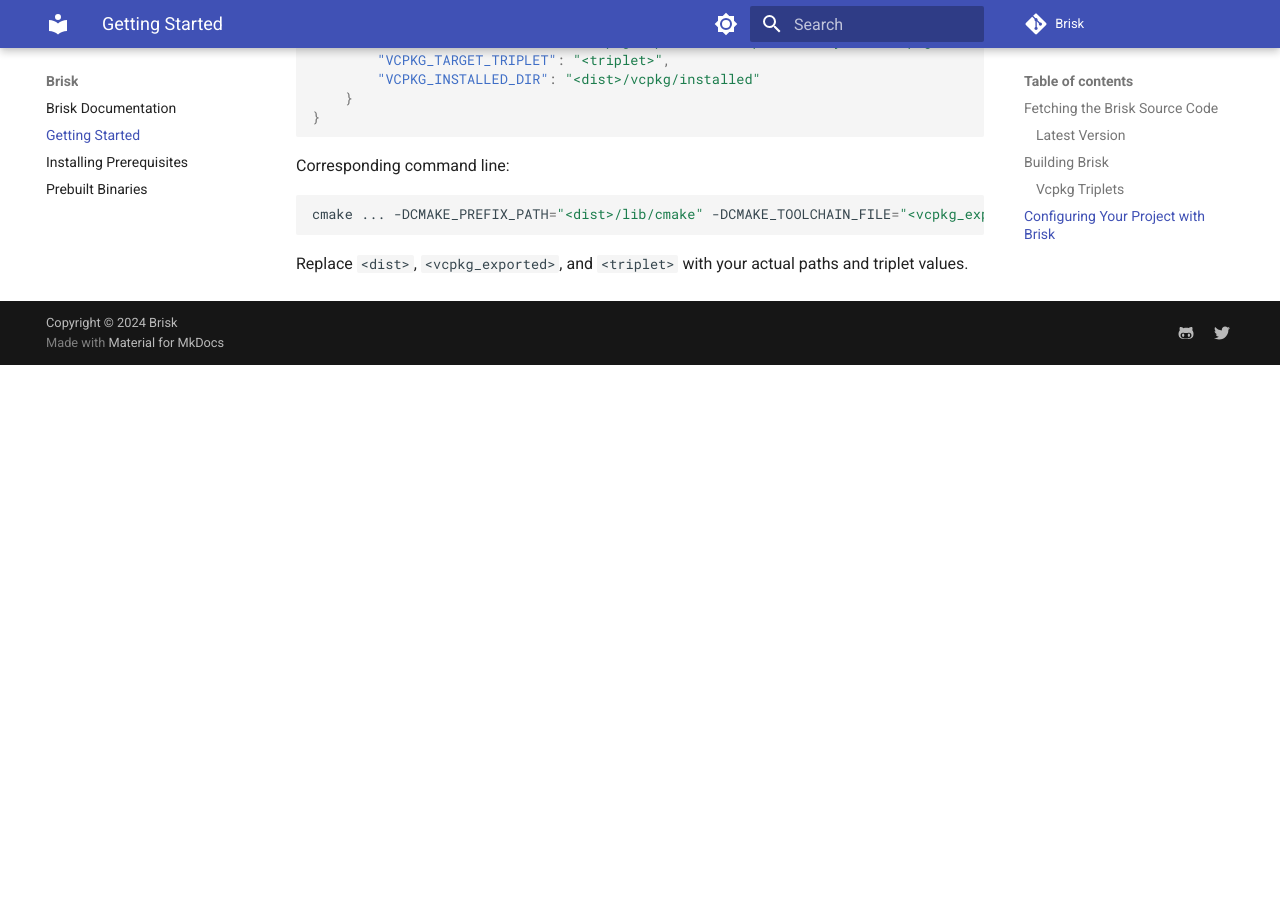
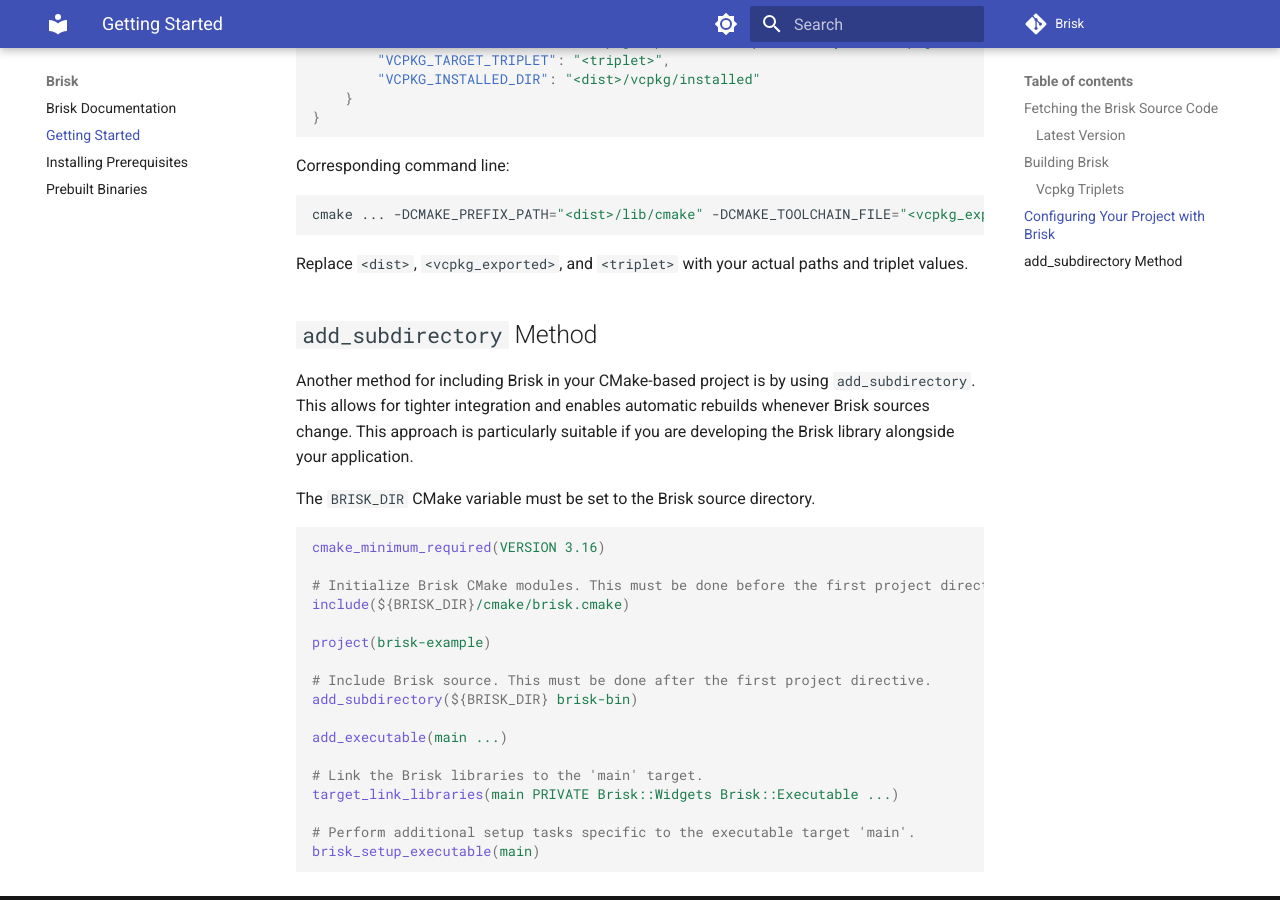
Before and after one commit to dancazarin/brisk, an MkDocs documentation site: the page built from docs/docs/getting_started.md, in a window 1280 px wide and 900 px high, scrolled down 2873 px. Built offline with MkDocs 1.6.1 and Material for MkDocs 9.7.7, drawn with Linux system fonts in a browser that asks for light colours; comment, search, counter and statistics services are not loaded; before the commit the page ends 3238 px from its top, so only the background shows below that.

Commit message:
Update documentation

````diff
--- a/docs/docs/getting_started.md
+++ b/docs/docs/getting_started.md
@@ -128,3 +128,29 @@
 ```
 
 Replace `<dist>`, `<vcpkg_exported>`, and `<triplet>` with your actual paths and triplet values.
+
+## `add_subdirectory` Method
+
+Another method for including Brisk in your CMake-based project is by using `add_subdirectory`. This allows for tighter integration and enables automatic rebuilds whenever Brisk sources change. This approach is particularly suitable if you are developing the Brisk library alongside your application.
+
+The `BRISK_DIR` CMake variable must be set to the Brisk source directory.
+
+```cmake
+cmake_minimum_required(VERSION 3.16)
+
+# Initialize Brisk CMake modules. This must be done before the first project directive.
+include(${BRISK_DIR}/cmake/brisk.cmake)
+
+project(brisk-example)
+
+# Include Brisk source. This must be done after the first project directive.
+add_subdirectory(${BRISK_DIR} brisk-bin)
+
+add_executable(main ...)
+
+# Link the Brisk libraries to the 'main' target.
+target_link_libraries(main PRIVATE Brisk::Widgets Brisk::Executable ...)
+
+# Perform additional setup tasks specific to the executable target 'main'.
+brisk_setup_executable(main)
+```
````
